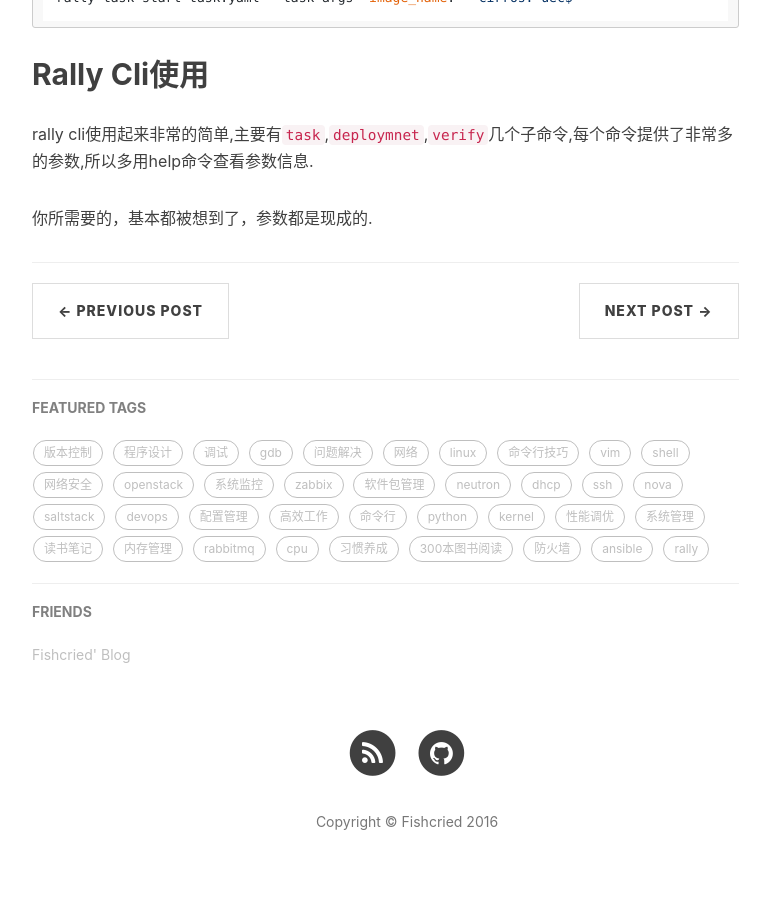
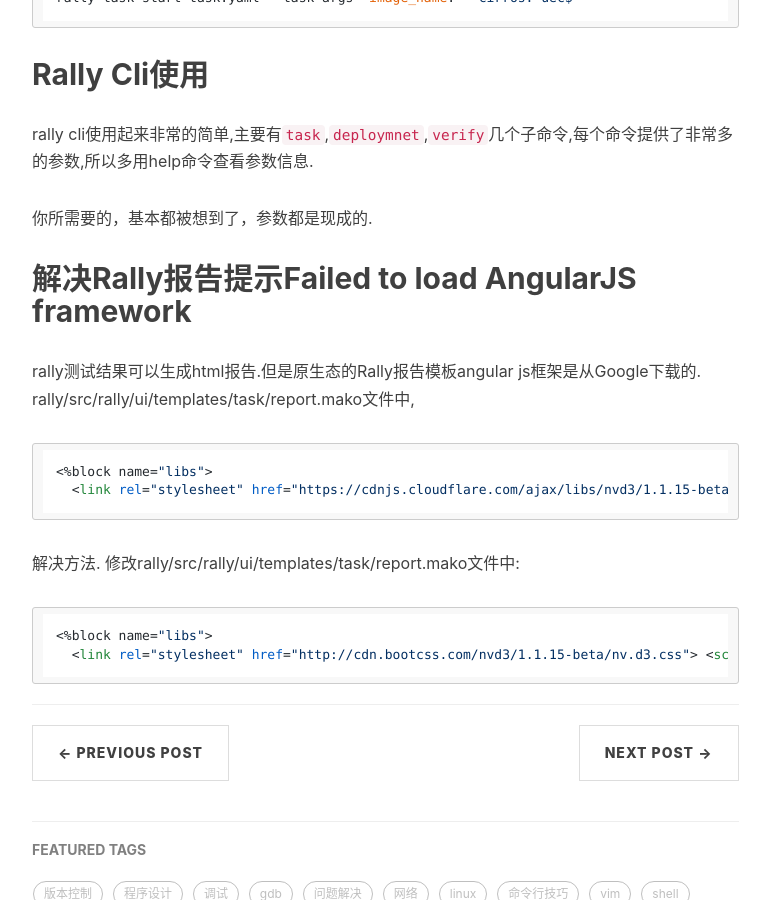
Before and after one commit to fishcried/fishcried.github.io, a Jekyll site: the page built from _posts/2016-06-20-openstack-rally-overview.md, in a window 1280 px wide and 900 px high, scrolled down 8130 px. Shown: the whole window, without its empty margins (233-1003 px from the left). Built offline with Jekyll 4.4.1, drawn with Linux system fonts in a browser that asks for light colours; nearby versions of some CDN libraries; comment, search, counter and statistics services are not loaded.

Commit message:
解决report anglejs问题.

````diff
--- a/_posts/2016-06-20-openstack-rally-overview.md
+++ b/_posts/2016-06-20-openstack-rally-overview.md
@@ -257,3 +257,27 @@
 rally cli使用起来非常的简单,主要有`task`,`deploymnet`,`verify`几个子命令,每个命令提供了非常多的参数,所以多用help命令查看参数信息.
 
 你所需要的，基本都被想到了，参数都是现成的.
+
+## 解决Rally报告提示Failed to load AngularJS framework
+
+rally测试结果可以生成html报告.但是原生态的Rally报告模板angular js框架是从Google下载的.  rally/src/rally/ui/templates/task/report.mako文件中,
+
+```
+<%block name="libs">
+  <link rel="stylesheet" href="https://cdnjs.cloudflare.com/ajax/libs/nvd3/1.1.15-beta/nv.d3.min.css">
+  <script type="text/javascript" src="https://ajax.googleapis.com/ajax/libs/angularjs/1.3.3/angular.min.js"></script>
+  <script type="text/javascript" src="https://cdnjs.cloudflare.com/ajax/libs/d3/3.4.13/d3.min.js"></script>
+  <script type="text/javascript" src="https://cdnjs.cloudflare.com/ajax/libs/nvd3/1.1.15-beta/nv.d3.min.js"></script>
+</%block>
+```
+
+解决方法.  修改rally/src/rally/ui/templates/task/report.mako文件中:
+
+```
+<%block name="libs">
+  <link rel="stylesheet" href="http://cdn.bootcss.com/nvd3/1.1.15-beta/nv.d3.css">
+  <script type="text/javascript" src="http://cdn.bootcss.com/angular.js/1.3.3/angular.min.js"></script>
+  <script type="text/javascript" src="http://cdn.bootcss.com/d3/3.4.13/d3.min.js"></script>
+  <script type="text/javascript" src="http://cdn.bootcss.com/nvd3/1.1.15-beta/nv.d3.min.js"></script>
+</%block>
+```
````
